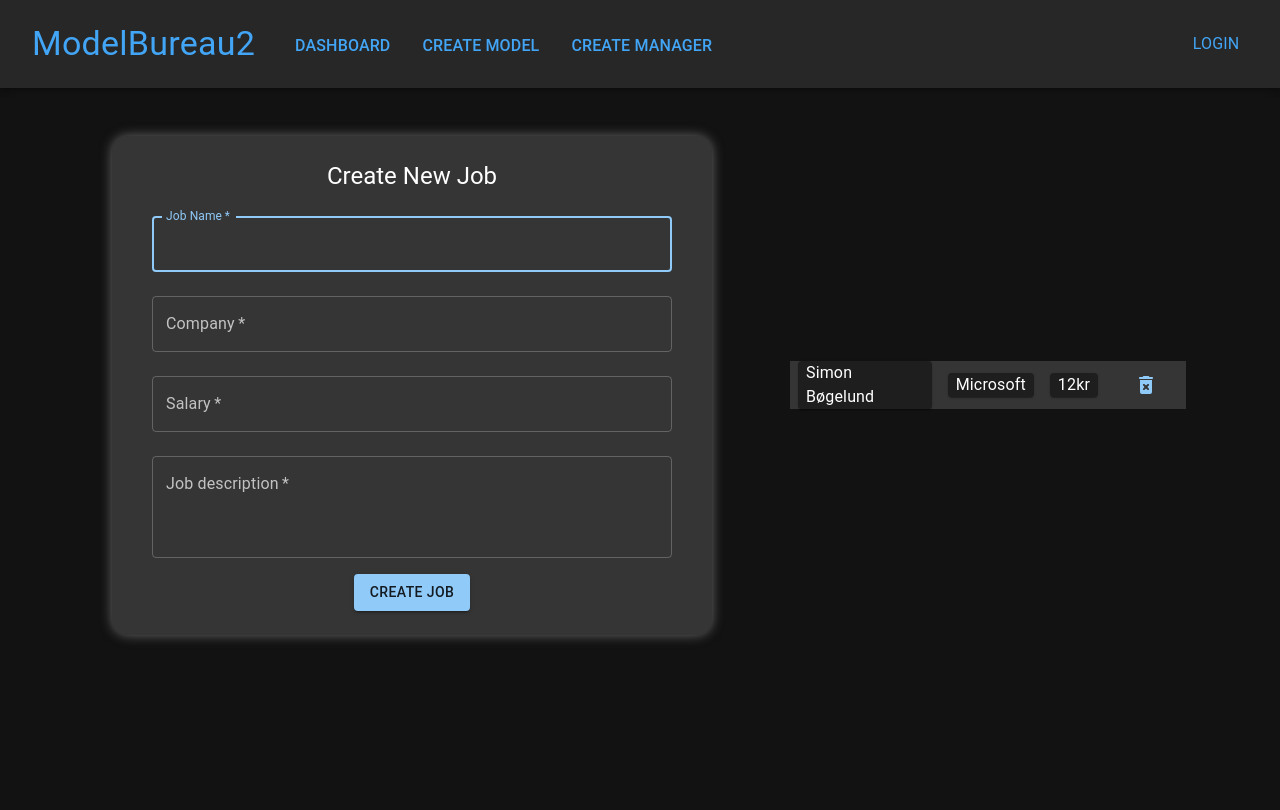
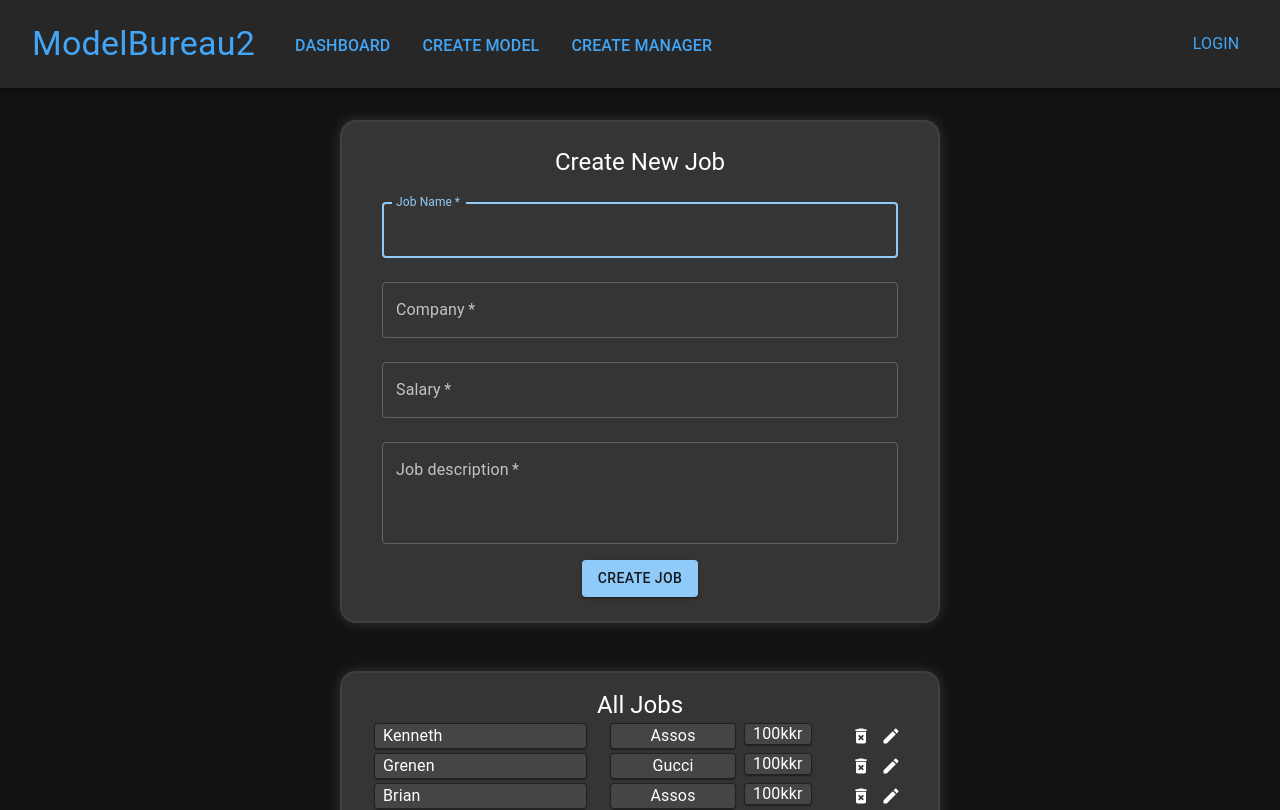
Before and after one commit to s-bogelund/FED-Assignment2, a React (Create React App) app in the folder frontend/: page /dashboard in a window 1280 px wide. Shown: the top 810 px of the page. Built offline with nearby package versions, Linux system fonts and the light colour scheme.

Commit message:
Did some more work on the job and job list and won't do much more on it

```diff
--- a/frontend/src/components/Dashboard/CreateJob.js
+++ b/frontend/src/components/Dashboard/CreateJob.js
@@ -18,11 +18,11 @@ const CreateJob = () => {
 			maxWidth="sm"
 			sx={{
 				display: "flex",
-				margin: 6,
+				margin: 4,
 				py: 1,
-				border: "1px solid primary-dark",
+				border: "2px solid rgba(160, 160, 160, 0.1)",
 				borderRadius: 4,
-				boxShadow: "0 0 12px rgba(160, 160, 160, 0.6)",
+				boxShadow: "0 0 13px rgba(255, 255, 255, 0.15)",
 				backgroundColor: "rgba(255, 255, 255, 0.15)",
 			}}
 		>
--- a/frontend/src/components/Dashboard/Job.js
+++ b/frontend/src/components/Dashboard/Job.js
@@ -1,41 +1,69 @@
-import { Button, Paper, Stack, Typography } from "@mui/material";
+import { Button, IconButton, Paper, Stack, Typography } from "@mui/material";
 import DeleteForeverRoundedIcon from "@mui/icons-material/DeleteForeverRounded";
+import EditRoundedIcon from "@mui/icons-material/EditRounded";
 import React from "react";
+import { Box } from "@mui/system";
 
 const Job = (props) => {
 	const paperStyle = {
-		width: "50%",
 		display: "flex",
 		justifyContent: "flex-start",
 		alignItems: "center",
-		background: "primary",
+		backgroundColor: "rgba(255, 255, 255, 0.03)",
+		borderRadius: 1,
+		border: "1px solid rgba(0, 0, 0, 0.52)",
 		px: 1,
+	};
+
+	const onDelete = () => {
+		console.log("Delete Job");
+		props.onDeleteJob(props.id);
+	};
+
+	const onEdit = () => {
+		console.log("Edit Job");
 	};
 
 	return (
 		<Stack
 			direction="row"
 			sx={{
-				background: "rgba(255, 255, 255, 0.15)",
 				display: "flex",
-				justifyContent: "center",
+				justifyContent: "space-between",
 				alignItems: "center",
 				px: 1,
-				gap: 2,
+				gap: 1,
 			}}
 		>
-			<Paper sx={paperStyle}>
+			<Paper sx={{ ...paperStyle, width: "40%" }}>
 				<Typography variant="body1">{props.name}</Typography>
 			</Paper>
-			<Paper sx={{ ...paperStyle, width: "auto", maxWidth: "25%" }}>
-				<Typography variant="body1">{props.company}</Typography>
-			</Paper>
-			<Paper sx={{ ...paperStyle, width: "auto", maxWidth: "15%" }}>
-				<Typography variant="body1">{props.salary}kr</Typography>
-			</Paper>
-			<Button>
-				<DeleteForeverRoundedIcon />
-			</Button>
+			<Box sx={{ display: "flex", width: "40%", gap: 1 }}>
+				<Box sx={{ width: "80%" }}>
+					<Paper sx={{ ...paperStyle, justifyContent: "center", wrap: "wrap" }}>
+						<Typography variant="body1">{props.company}</Typography>
+					</Paper>
+				</Box>
+				<Box sx={{ display: "flex", width: "50%", maxHeight: "1.4em" }}>
+					<Paper
+						sx={{
+							...paperStyle,
+							justifyContent: "center",
+							width: "auto",
+						}}
+					>
+						<Typography variant="body1">{props.salary}kr</Typography>
+					</Paper>
+				</Box>
+			</Box>
+			<Box sx={{ display: "flex", justifyContent: "space-between" }}>
+				<IconButton size="small" onClick={onDelete}>
+					<DeleteForeverRoundedIcon fontSize="small" />
+				</IconButton>
+				<IconButton size="small" onClick={onEdit}>
+					<EditRoundedIcon fontSize="small" />
+				</IconButton>
+			</Box>
 		</Stack>
 	);
 };
--- a/frontend/src/components/Dashboard/JobsList.js
+++ b/frontend/src/components/Dashboard/JobsList.js
@@ -1,13 +1,48 @@
-import { Container, List, ListItem, Stack } from "@mui/material";
+import { Container, List, ListItem, Stack, Typography } from "@mui/material";
 import React from "react";
 import Job from "./Job";
 
-const JobsList = () => {
+const JobsList = (props) => {
+	console.log("JobsList Props: ", props);
+
+	const renderList = () => {
+		console.log("renderList called");
+		const jobs = props.jobs.map((job) => {
+			return (
+				<Job
+					id={job.id}
+					key={job.id}
+					name={job.modelName}
+					company={job.company}
+					salary={job.salary}
+					onDeleteJob={props.onDeleteJob}
+				/>
+			);
+		});
+		return jobs;
+	};
+
 	return (
-		<Container maxWidth="xs">
-			<Stack spacing={2} maxWidth="xs">
-				<Job name="Simon Bøgelund" company="Microsoft" salary="12" />
-			</Stack>
+		<Container
+			maxWidth="sm"
+			sx={{
+				margin: 2,
+				paddingTop: 2,
+				paddingBottom: 3,
+				paddingRight: 0,
+				border: "2px solid rgba(160, 160, 160, 0.1)",
+				borderRadius: 4,
+				boxShadow: "0 0 13px rgba(255, 255, 255, 0.15)",
+				backgroundColor: "rgba(255, 255, 255, 0.15)",
+			}}
+		>
+			<Typography
+				sx={{ display: "flex", justifyContent: "center" }}
+				variant="h5"
+			>
+				All Jobs
+			</Typography>
+			{renderList()}
 		</Container>
 	);
 };
--- a/frontend/src/pages/Dashboard.js
+++ b/frontend/src/pages/Dashboard.js
@@ -5,6 +5,36 @@ import CreateJob from "../components/Dashboard/CreateJob";
 import JobsList from "../components/Dashboard/JobsList";
 
 const Dashboard = () => {
+	const tempJobs = [
+		{
+			id: 1,
+			modelName: "Kenneth",
+			company: "Assos",
+			salary: "100k",
+		},
+		{
+			id: 2,
+			modelName: "Grenen",
+			company: "Gucci",
+			salary: "100k",
+		},
+		{
+			id: 3,
+			modelName: "Brian",
+			company: "Assos",
+			salary: "100k",
+		},
+		{
+			id: 4,
+			modelName: "Lars",
+			company: "Zalando Og Noget Mere For At Gøre Det Længere",
+			salary: "100k",
+		},
+	];
+	const handleDeleteJob = (id) => {
+		console.log("handleDeleteJob called with id: ", id);
+	};
+
 	return (
 		<React.Fragment>
 			<Container component="main">
@@ -17,7 +47,7 @@ const Dashboard = () => {
 					}}
 				>
 					<CreateJob />
-					<JobsList />
+					<JobsList jobs={tempJobs} onDeleteJob={handleDeleteJob} />
 				</Box>
 			</Container>
 		</React.Fragment>
```
